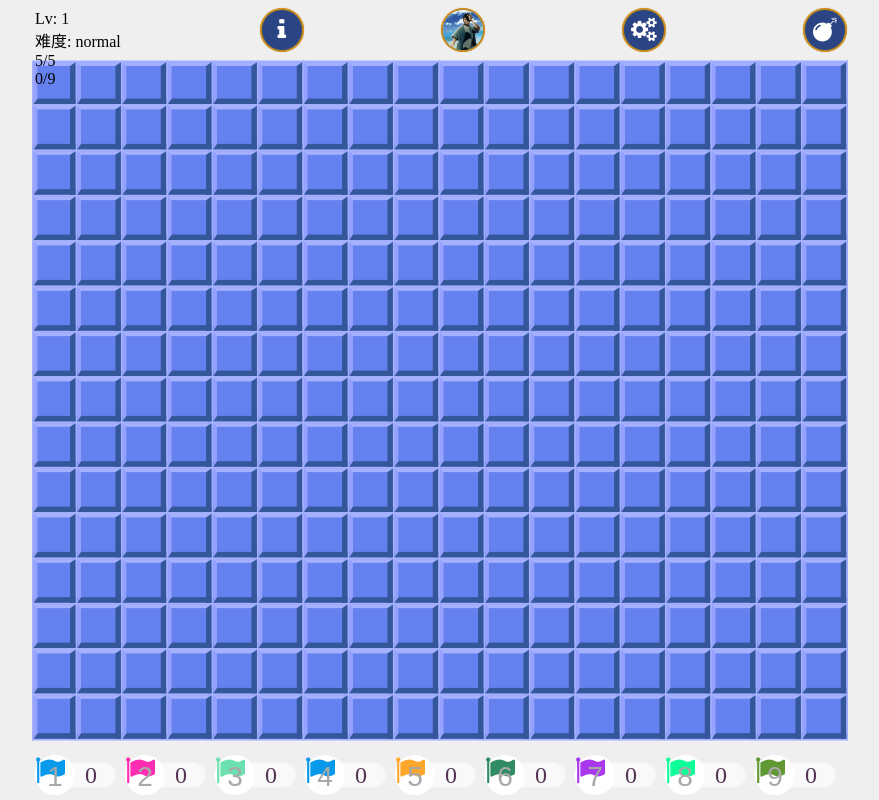
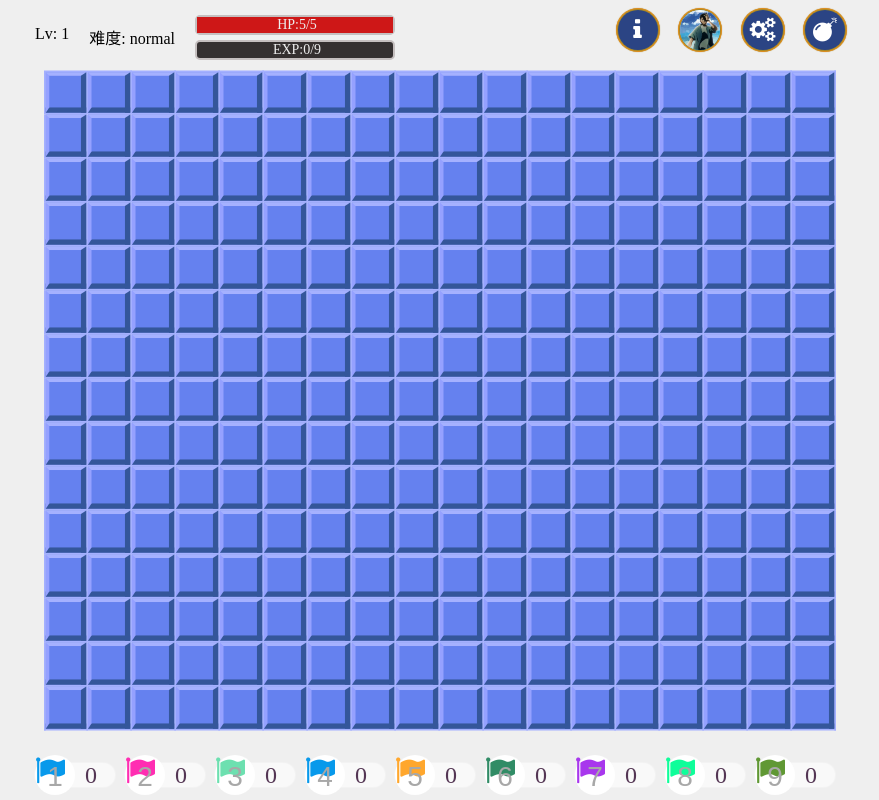
Before and after one commit to jinchangdoing/battlesweeper, a website built with webpack: page src/index.html in a window 1280 px wide. Shown: the whole page, without its empty margins (200-1079 px from the left). Built offline with nearby package versions, Linux system fonts and the light colour scheme; a web font is replaced by a local one.

Commit message:
Signed-off-by: jinchangdoing <jinchangdoing@gmail.com>0.9.5.1

```diff
--- a/src/components/playerbar.js
+++ b/src/components/playerbar.js
@@ -1,22 +1,24 @@
 import $ from 'jquery';
 import { update } from 'lodash';
-import './instruction.scss';
+import './playerbar.scss';
 var $info = $(
-    `<div class="playerinfo">
-        <div class="info-bars">
+    `<div class="player-bar">
+        <div class="info-bar">
             <span class="player-level-text"></span>
         </div>
-        <div class="info-bars">
+        <div class="info-bar">
             <span class="difficulty-text"></span>
         </div>
         <div class="info-bars">
-            <div class="player-hpbar-outter">
+            <div class="player-bar-outter">
                 <div class="player-hpbar-inner"></div>
-                <span class="player-hpbar-text"></span>
+                <div class="player-bar-span"><span class="player-hpbar-text"></span></div>
+
             </div>
-            <div class="player-expbar=outter">
+            <div class="player-bar-outter">
                 <div class="player-expbar-inner"></div>
-                <span class="player-expbar-text"></span>
+                <div class="player-bar-span"><span class="player-expbar-text"></span></div>
+
             </div>
         </div>
     </div>`
@@ -33,9 +35,17 @@ export default {
         const $difficulty=$info.find('.difficulty-text');
         $difficulty.text(`难度: ${difficulty}`);
         const $hp=$info.find('.player-hpbar-text');
-        $hp.text(`${hp}/${maxHp}`);
+        $hp.text(`HP:${hp}/${maxHp}`);
         const $exp=$info.find('.player-expbar-text');
-        $exp.text(`${playerExp}/${nextLevelExp}`);
+        $exp.text(`EXP:${playerExp}/${nextLevelExp}`);
+        const $hpbar=$info.find('.player-hpbar-inner');
+        $hpbar.width(`${100*hp/maxHp}%`);
+        const $expbar=$info.find('.player-expbar-inner');
+        if(nextLevelExp==='-')
+            $expbar.width(`100%`);
+        else
+            $expbar.width(`${100*playerExp/nextLevelExp}%`);
+
     },
     updateMaxhp(hp){
         maxHp=hp;
--- a/src/components/playerbar.scss
+++ b/src/components/playerbar.scss
@@ -0,0 +1,53 @@
+.player-bar {
+  display: flex;
+  flex-direction: row;
+  margin-right: 200px;
+}
+
+.info-bar {
+  display: flex;
+  position: relative;
+  margin-right: 20px;
+  height: 30px;
+  top: 15px;
+}
+.player-level-text {
+  position: relative;
+}
+.player-bar-outter {
+  box-sizing: border-box;
+  display: flex;
+  background: #353030;
+  margin-top: 5px;
+  height: 20px;
+  width: 200px;
+  font-size: 14px;
+  color: #eee;
+  border-radius: 5px;
+  border: 2px solid #c5bfbf;
+}
+.player-hpbar-inner {
+  position: relative;
+  left: 0;
+  background-color: #ce1717;
+}
+.player-expbar-inner {
+  position: relative;
+  left: 0;
+  background-color: #4aa70c;
+}
+.info-bars {
+    display: flex;
+    position: relative;
+    flex-direction: column;
+    height: 55px;
+}
+.player-bar-span {
+  width: 100%;
+  display: flex;
+  justify-content: center;
+  position: absolute;
+}
+.player-expbar-text {
+  position: absolute;
+}
--- a/src/events/enents.js
+++ b/src/events/enents.js
@@ -3,22 +3,33 @@ import $ from "jquery";
 
 
 const $boxWrapper =$('.box');
+const $topBar =$('.topbar');
 let zoomLevel = 1;
 export const autoResize = function(e){
 
 
-    const windowHeight = window.innerHeight-120;
+    const windowHeight = window.innerHeight-140;
     const windowWidth = window.innerWidth-60;
     const boxWidth=$boxWrapper.width();
     const boxHeight=$boxWrapper.height();
-    const widthPerportion = windowWidth/boxWidth;
-    const heightPerportion = windowHeight/boxHeight;
+    let widthPerportion = windowWidth/boxWidth;
+    let heightPerportion = windowHeight/boxHeight;
     let perportion =Math.min(widthPerportion,heightPerportion);
     perportion =Math.min(perportion,2.0);
-    perportion =Math.max(perportion,1);
+    perportion =Math.max(perportion,0.95);
     $boxWrapper.css("transform", `scale(${perportion})`);
 
-
+  /*  const windowTopHeight = window.innerHeight-800;
+    const windowTopWidth = window.innerWidth-300;
+    const topBarWidth=$topBar.width();
+    const topBarHeight=$topBar.height();
+    widthPerportion = windowTopWidth /topBarWidth;
+    heightPerportion = windowTopHeight/topBarHeight;
+    perportion =Math.min(widthPerportion,heightPerportion);
+    perportion =Math.min(perportion,2.0);
+    perportion =Math.max(perportion,1);
+    $topBar.css("transform", `scale(${perportion})`);
+   */
 
 
 };
--- a/src/index.js
+++ b/src/index.js
@@ -1,7 +1,7 @@
 import "./index.scss";
 
 import $ from "jquery";
-import _, { update } from "lodash";
+import _, { min, update } from "lodash";
 import data from "./index.json";
 import custom from "./components/custom";
 import shinpei from "./components/shinpei";
@@ -13,7 +13,6 @@ import instruction from "./components/instruction";
 import { autoResize } from "./events/enents.js";
 
 
-var codeVersion = "版本:0.9.4";
 var blockTemp = [];
 var excuteNum = 0;
 var version = 1;
@@ -68,7 +67,7 @@ function caculateExpreuire() {
 }
 //根据当前经验计算玩家等级
 function levelUp() {
-  if (playerInfo.exp >= (expRequire[playerInfo.level] - expRequire[playerInfo.level - 1])) {
+  while(playerInfo.exp >= (expRequire[playerInfo.level] - expRequire[playerInfo.level - 1])){
     playerInfo.exp -= (expRequire[playerInfo.level] - expRequire[playerInfo.level - 1]);
     // console.log(playerInfo.exp);
     playerInfo.level++;
@@ -103,7 +102,7 @@ function blockClick(i, ver) {
   if (mine.flag) {
     mineFlaged[mine.flag - 1]--;
   }
-
+  //第一次点击必白
   if ((mine.type !== "space" || mine.number !== 0) && firstFlag) {
     initData(i);
     initView();
@@ -307,13 +306,14 @@ function initData(safe) {
     mineList.splice(safeList[n1], 0, space);
   }
 
-  // 计算坐标
+  // 计算坐标,初始化标记为0
   _.forEach(mineList, function (m, i) {
     mineList[i] = JSON.parse(JSON.stringify(m));
     var mine = mineList[i];
     mine.x = parseInt(i / height);
     mine.y = parseInt(i % height);
     mine.i = i;
+    mine.flag = 0;
   });
   // 计算数值
   _.forEach(mineList, function (m, i) {
@@ -336,13 +336,22 @@ function initData(safe) {
       }
     }
   });
+
+
 }
 
 // 页面初始化
 function initView() {
   var height = gameInfo.height;
+  var width = gameInfo.width;
   var $blocks = $(`<div class="blocks"></div>`);
   $box.html("");
+  $box.css("left", `0px`);
+  $box.css("top", `0px`);
+
+
+
+
   _.forEach(mineList, function (m, i) {
     if (m.y === 0) {
       $box.append($blocks);
@@ -364,18 +373,45 @@ function initView() {
     $block.on("click", function (e) {
       var index = $(this).attr("index");
       blockClick(parseInt(index), version);
+      var n, x, y;
       var mine = mineList[index];
-      if (mine.type === "space" && mine.number <= playerInfo.level) {
-        for (var n = 0; n < 9; n++) {
-          var x = parseInt(n / 3) - 1;
-          var y = parseInt(n % 3) - 1;
+      var mineSum = 0;
+      var mineSumTemp = 0;
+      //计算周围标记以及挖开雷等级之和
+      for (n = 0; n < 9; n++) {
+        x = parseInt(n / 3) - 1;
+        y = parseInt(n % 3) - 1;
+        if (i < width && y === -1) {
+          continue;
+        }
+        if (i > width * (height - 1) && y === 1) {
+          continue;
+        }
+        if (i % height === 0 && x === -1) {
+          continue;
+        }
+        if (i % height === height - 1 && x === 1) {
+          continue;
+        }
+        if (x === 0 && y === 0) {
+          continue;
+        }
+        mineSumTemp = mineList[i + x + y * height] === 'mine' ? mineList[i + x + y * height].number : mineList[i + x + y * height].flag;
+        console.log(mineSumTemp);
+        mineSum += parseInt(mineSumTemp);
+      }
+      console.log(mine.number,mineSum);
+      if (mine.type === "space" && mine.number - mineSum >= 0 && (mine.number - mineSum) <= playerInfo.level) {
+        for (n = 0; n < 9; n++) {
+          x = parseInt(n / 3) - 1;
+          y = parseInt(n % 3) - 1;
           if (i % height === 0 && x === -1) {
             continue;
           }
           if (i % height === height - 1 && x === 1) {
             continue;
           }
-          if (x === 0 && y === 1) {
+          if (x === 0 && y === 0) {
             continue;
           }
 
@@ -469,6 +505,7 @@ function init(diff) {
   caculateExpreuire();
   initView();
   autoResize();
+  console.log(111);
   time = 0;
   if (inter) clearInterval(inter);
   inter = setInterval(function () {
--- a/src/index.scss
+++ b/src/index.scss
@@ -289,5 +289,5 @@ body {
   top: 10px;
   position: absolute;
   width: 810px;
-  height: 60px;
+  height: 55px;
 }
```
Also changed, not shown: .stylelintrc.json.
